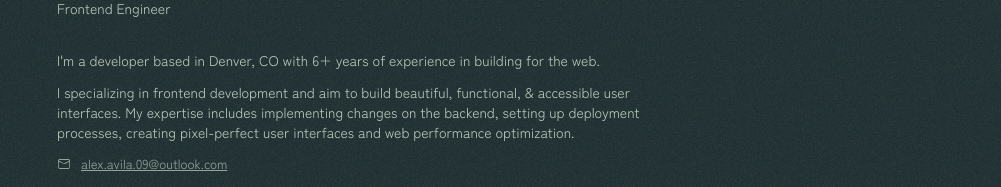
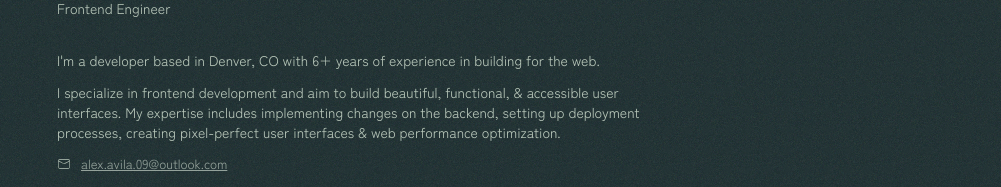
Before and after one commit to alex-avila/portfolio-site-v2, a React (Vite) app: page / in a window 1280 px wide. Shown: the part 156-343 px from the top of the page, without its empty margins (279-1280 px from the left). Built offline with nearby package versions, Linux system fonts and the light colour scheme.

Commit message:
fix typo

```diff
--- a/src/components/About.tsx
+++ b/src/components/About.tsx
@@ -28,9 +28,9 @@ function About() {
           I'm a developer based in Denver, CO with 6+ years of experience in building for the web.
         </p>
         <p className="text-sm text-garden-content dark:text-forest-content">
-          I specializing in frontend development and aim to build beautiful, functional, & accessible user interfaces.
-          My expertise includes implementing changes on the backend, setting up deployment processes, creating
-          pixel-perfect user interfaces and web performance optimization.
+          I specialize in frontend development and aim to build beautiful, functional, & accessible user interfaces. My
+          expertise includes implementing changes on the backend, setting up deployment processes, creating
+          pixel-perfect user interfaces & web performance optimization.
         </p>
 
         <ul className="mt-5 flex flex-col gap-y-3">
```
